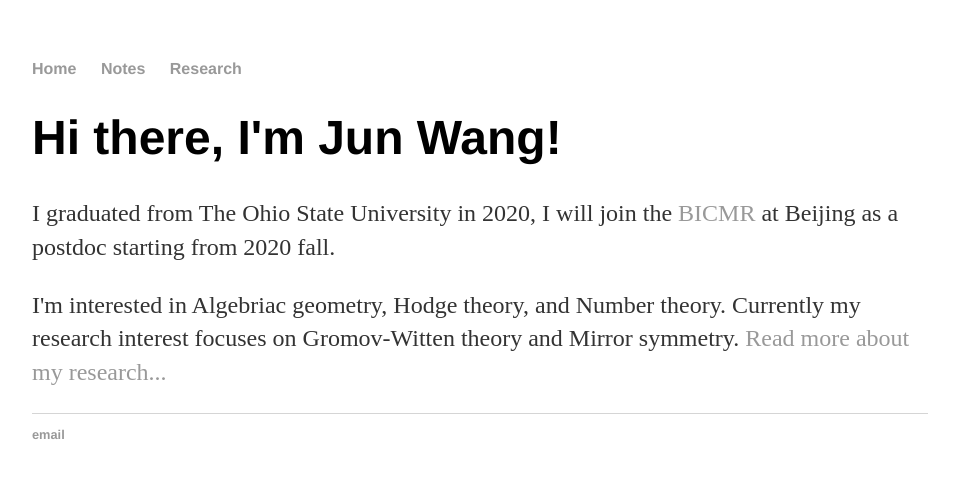
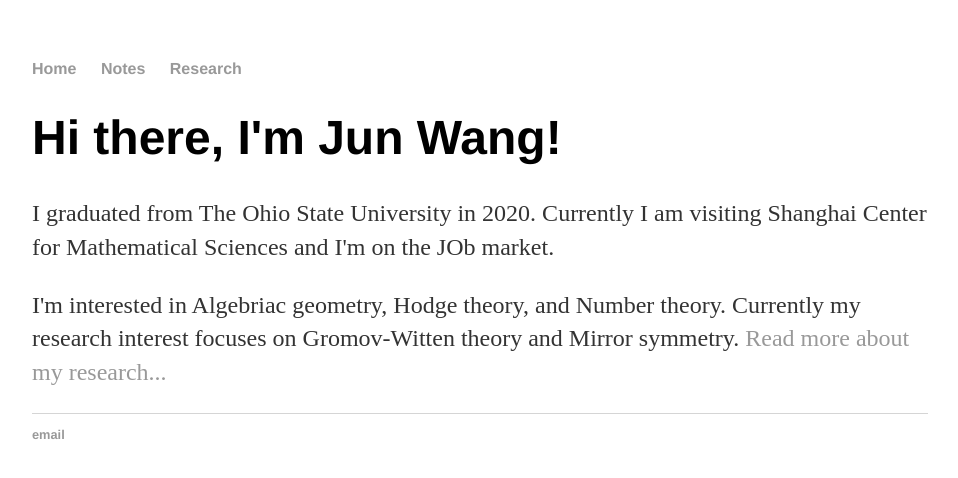
Before and after one commit to Junmathwang/junmathwang.github.io, a Jekyll site: the page index.html, which Jekyll copies as it is, in a window 1280 px wide. Shown: the top 478 px of the page, without its empty margins (160-1118 px from the left). Built offline with Jekyll 4.4.1, drawn with Linux system fonts in a browser that asks for light colours.

Commit message:
Update index.html

```diff
--- a/index.html
+++ b/index.html
@@ -17,14 +17,14 @@
 		<div class="container">
     		<div class="blurb">
         		<h1>Hi there, I'm Jun Wang!</h1>
-				<p>I graduated from The Ohio State University in 2020, I will join the <a href="http://bicmr.pku.edu.cn">BICMR</a> at Beijing as a postdoc starting from 2020 fall.</p>
+				<p>I graduated from The Ohio State University in 2020. Currently I am visiting Shanghai Center for Mathematical Sciences and I'm on the JOb market.</p>
 
 			        <p>I'm interested in Algebriac geometry, Hodge theory, and Number theory. Currently my research interest focuses on Gromov-Witten theory and Mirror symmetry. <a href="/research">Read more about my research...</a></p>
     		</div><!-- /.blurb -->
 		</div><!-- /.container -->
 		<footer>
     		<ul>
-        		<li><a href="mailto:wangjun@bicmr.pku.edu.cn">email</a></li>
+        		<li><a href="mailto:jun.math.wang@gmail.com">email</a></li>
         		<!--<li><a href="https://github.com/junmathwang">github.com/junmathwang</a></li>-->
 			</ul>
 		</footer>
```
